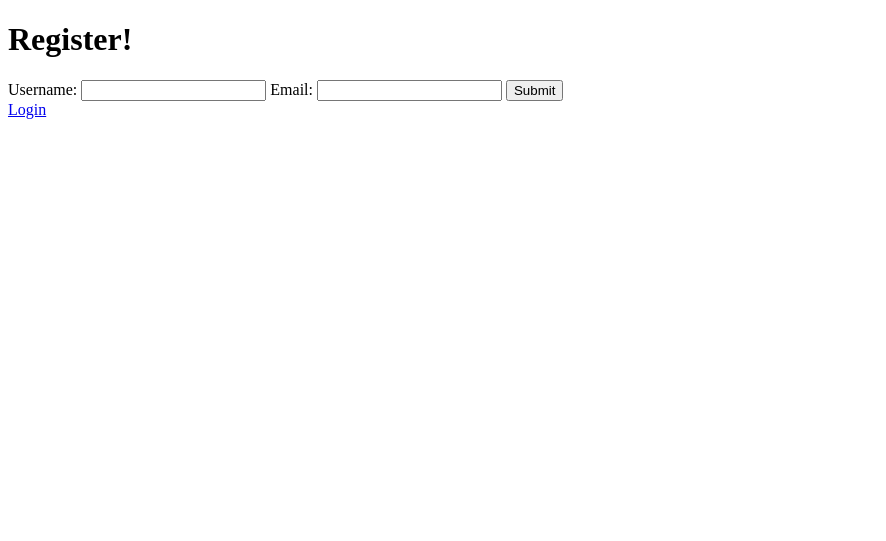
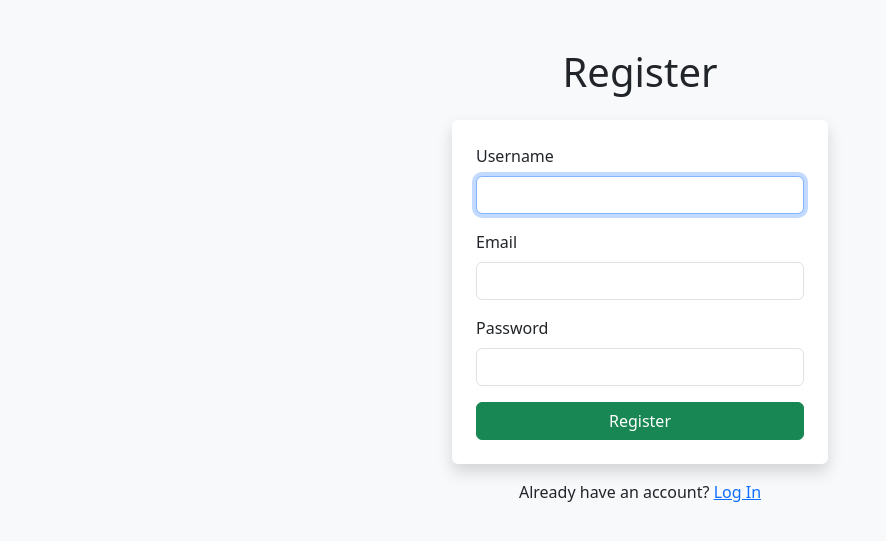
Before and after one commit to 06seanlee/terp-eats, a Flask app: page /register in a window 1280 px wide. Shown: the top 541 px of the page, without its empty margins (0-886 px from the left). Run offline with Flask 3, Linux system fonts and the light colour scheme; parts of the project's set-up code (start-up, migrations or seed data) failed here and were passed over.

Commit message:
Add multithreaded scraping. Add passwords to registration and log-in. Placeholder index.html (landing page) and placeholder style for log-in and register.

```diff
--- a/app.py
+++ b/app.py
@@ -1,4 +1,6 @@
 from flask import Flask, render_template, redirect, session, request, url_for
+from werkzeug.security import generate_password_hash, check_password_hash
+
 import scraper
 
 app = Flask(__name__)
@@ -7,28 +9,32 @@ app.secret_key = "secret_key" # hardcoded, change later
 @app.route('/')
 def home():
     # session.clear() # requires log in everytime. REMOVE LATER
-    return redirect(url_for('dashboard')) if 'user_id' in session else redirect(url_for('login'))
+    return render_template('index.html')
 
 @app.route('/login', methods=['GET','POST'])
 def login():
     if request.method == 'POST':
         username = request.form['username']
         email = request.form['email']
-        valid_account = scraper.validate_account(username, email)
+        password = request.form['password']
+        valid_account = scraper.validate_account(username, email, password)
 
         if valid_account:
             user_id = scraper.get_user_by_username(username)[0]
             session['user_id'] = user_id
             return redirect(url_for('dashboard'))
         return redirect(url_for('login'))
-    return render_template(('login.html'))
+    return render_template('login.html')
 
 @app.route('/register', methods=['GET', 'POST'])
 def register():
     if request.method == 'POST':
         username = request.form['username']
         email = request.form['email']
-        user_id = scraper.add_user(username, email)
+        plain_password = request.form['password']
+        hashed_password = generate_password_hash(plain_password)
+
+        user_id = scraper.add_user(username, email, hashed_password)
         return redirect(url_for('login')) if user_id else "Username taken."
     return render_template('register.html')
 
--- a/scraper.py
+++ b/scraper.py
@@ -1,6 +1,9 @@
 import requests
 from bs4 import BeautifulSoup
 import sqlite3
+from concurrent.futures import ThreadPoolExecutor, as_completed
+from werkzeug.security import generate_password_hash, check_password_hash
+
 
 BASE_URL = "https://nutrition.umd.edu/"
 DINING_HALL_ID_DICT = {
@@ -47,7 +50,8 @@ def create_tables():
         CREATE TABLE IF NOT EXISTS users (
             id INTEGER PRIMARY KEY AUTOINCREMENT,
             username TEXT NOT NULL UNIQUE,
-            email TEXT,
+            email TEXT NOT NULL UNIQUE,
+            password TEXT NOT NULL,
             created_at TEXT DEFAULT CURRENT_TIMESTAMP
         )
         """)
@@ -176,6 +180,9 @@ def insert_foods_and_macros(foods):
         conn.execute('PRAGMA foreign_keys = ON')
         cursor = conn.cursor()
 
+        urls_to_fetch = []
+        food_url_map = {}
+
         for food in foods:
             # Try inserting the food
             try:
@@ -197,13 +204,32 @@ def insert_foods_and_macros(foods):
 
             if row:
                 food_id = row[0]
-                macros = get_macros(food["url"])
+                urls_to_fetch.append(food["url"])
+                food_url_map[food["url"]] = food_id
 
+    print(f"Fetching {len(urls_to_fetch)} macros concurrently.")
+
+    results = []
+    with ThreadPoolExecutor(max_workers=10) as executor:
+        future_to_url = {executor.submit(get_macros, url): url for url in urls_to_fetch}
+        for future in as_completed(future_to_url):
+            url = future_to_url[future]
+            try:
+                macro_data = future.result()
+                macro_data["food_id"] = food_url_map[url]
+                results.append(macro_data)
+            except Exception as e:
+                print(f"Error fetching {url}: {e}")
+
+    with sqlite3.connect("macro_tracker.db") as conn:
+        cursor = conn.cursor()
+        for macros in results:
+            try:
                 cursor.execute("""
                     INSERT INTO macros (food_id, protein, carbs, fat, calories, serving_size)
                     VALUES (?, ?, ?, ?, ?, ?)
                 """, (
-                    food_id,
+                    macros["food_id"],
                     macros.get("protein", 0.0),
                     macros.get("carbs", 0.0),
                     macros.get("fat", 0.0),
@@ -211,9 +237,10 @@ def insert_foods_and_macros(foods):
                     macros.get("serving_size", '')
                 ))
                 conn.commit()
-                print(f"Inserted macros for food ID {food_id}: {macros['name']}")
-            else:
-                print(f"Macros already exist or food not found for URL: {food['url']}")
+                print(f"Inserted macros for food ID {macros['food_id']}: {macros['name']}")
+            except sqlite3.IntegrityError:
+                print(f"Duplicate macros for food ID {macros['food_id']}, skipping insert.")
+
 
 def get_food_name_by_id(food_id):
     with sqlite3.connect("macro_tracker.db") as conn:
@@ -223,7 +250,12 @@ def get_food_name_by_id(food_id):
         return result[0] if result else None
 
 def get_foods_by_meal(meal_type, date, dining_hall):
-    query = "SELECT id, name, station FROM foods WHERE meal = ? AND date = ? AND dining_hall = ?"
+    query = """
+        SELECT f.id, f.name, f.station, m.protein, m.carbs, m.fat, m.calories
+        FROM foods f
+        JOIN macros m ON f.id = m.food_id
+        WHERE f.meal = ? AND f.date = ? AND f.dining_hall = ?
+    """
 
     with sqlite3.connect("macro_tracker.db") as conn:
         cursor = conn.cursor()
@@ -231,22 +263,31 @@ def get_foods_by_meal(meal_type, date, dining_hall):
         results = cursor.fetchall()
 
     grouped = {}
-    for food_id, name, station in results:
+    for row in results:
+        food_id, name, station, protein, carbs, fat, calories = row
         if station not in grouped:
             grouped[station] = []
-        grouped[station].append((food_id, name))
+        grouped[station].append({
+            'id': food_id,
+            'name': name,
+            'protein': protein,
+            'carbs': carbs,
+            'fat': fat,
+            'calories': calories
+        })
 
     return grouped
 
 
+
 # user logic
-def add_user(username, email):
-    query = "INSERT INTO users (username, email) VALUES (?, ?)"
+def add_user(username, email, password):
+    query = "INSERT INTO users (username, email, password) VALUES (?, ?, ?)"
 
     try:
         with sqlite3.connect("macro_tracker.db") as conn:
             cursor = conn.cursor()
-            cursor.execute(query, (username, email))
+            cursor.execute(query, (username, email, password))
             conn.commit()
             return cursor.lastrowid  # return new user's ID
     except sqlite3.IntegrityError:
@@ -300,15 +341,17 @@ def email_exists(email):
         cursor.execute("SELECT 1 FROM users WHERE email = ?", (email,))
         return cursor.fetchone() is not None
 
-def validate_account(username, email):
+def validate_account(username, email, password):
     with sqlite3.connect("macro_tracker.db") as conn:
         cursor = conn.cursor()
-        cursor.execute("SELECT email FROM users WHERE username = ?", (username,))
+        cursor.execute("SELECT password FROM users WHERE username = ? AND email = ?", (username, email))
         row = cursor.fetchone()
 
         if row is None:
             return False
-        return row[0] == email
+
+        stored_password = row[0]
+        return check_password_hash(stored_password, password)
 
 
 def set_macro_goals(user_id, calories, protein, carbs, fat):
@@ -646,3 +689,5 @@ if __name__ == "__main__":
     user = welcome()
     user_id = user[0]
     cli_main()
+    # urls = get_all_urls("5/19/2025", "South Campus")
+    # insert_foods_and_macros(urls)
--- a/templates/choose_meal.html
+++ b/templates/choose_meal.html
@@ -7,9 +7,9 @@
 <body>
     <h1>Choose a meal type!</h1>
     <form method="POST">
-        <label><input type="radio" name="meal" value="breakfast"> Breakfast</input></label>
-        <label><input type="radio" name="meal" value="lunch"> Lunch</input></label>
-        <label><input type="radio" name="meal" value="dinner"> Dinner</input></label>
+        <label><input type="radio" name="meal" value="breakfast" required> Breakfast</input></label>
+        <label><input type="radio" name="meal" value="lunch" required> Lunch</input></label>
+        <label><input type="radio" name="meal" value="dinner" required> Dinner</input></label>
         <input type="submit" value="Submit">
     </form>
 
--- a/templates/register.html
+++ b/templates/register.html
@@ -3,17 +3,29 @@
 <head>
     <meta charset="UTF-8" />
     <title>Register</title>
+    <link href="https://cdn.jsdelivr.net/npm/bootstrap@5.3.0/dist/css/bootstrap.min.css" rel="stylesheet">
 </head>
-<body>
-    <h1>Register!</h1>
-    <form method="POST">
-        <label for="username">Username: </label>
-        <input type="text" id="username" name="username">
-        <label for="email">Email: </label>
-        <input type="text" id="email" name="email">
-        <input type="submit" value="Submit">
-    </form>
-
-    <a href="{{ url_for('login') }}">Login</a>
+<body class="bg-light">
+    <div class="container mt-5" style="max-width: 400px;">
+        <h1 class="mb-4 text-center">Register</h1>
+        <form method="POST" class="shadow p-4 bg-white rounded">
+            <div class="mb-3">
+                <label for="username" class="form-label">Username</label>
+                <input type="text" id="username" name="username" class="form-control" required autofocus>
+            </div>
+            <div class="mb-3">
+                <label for="email" class="form-label">Email</label>
+                <input type="email" id="email" name="email" class="form-control" required>
+            </div>
+            <div class="mb-3">
+                <label for="password" class="form-label">Password</label>
+                <input type="password" id="password" name="password" class="form-control" required>
+            </div>
+            <button type="submit" class="btn btn-success w-100">Register</button>
+        </form>
+        <p class="mt-3 text-center">
+            Already have an account? <a href="{{ url_for('login') }}">Log In</a>
+        </p>
+    </div>
 </body>
 </html>
```
Also changed, not shown: templates/index.html (added, +35 -0 lines), templates/login.html (+24 -11 lines), templates/select_foods.html (+5 -2 lines).
